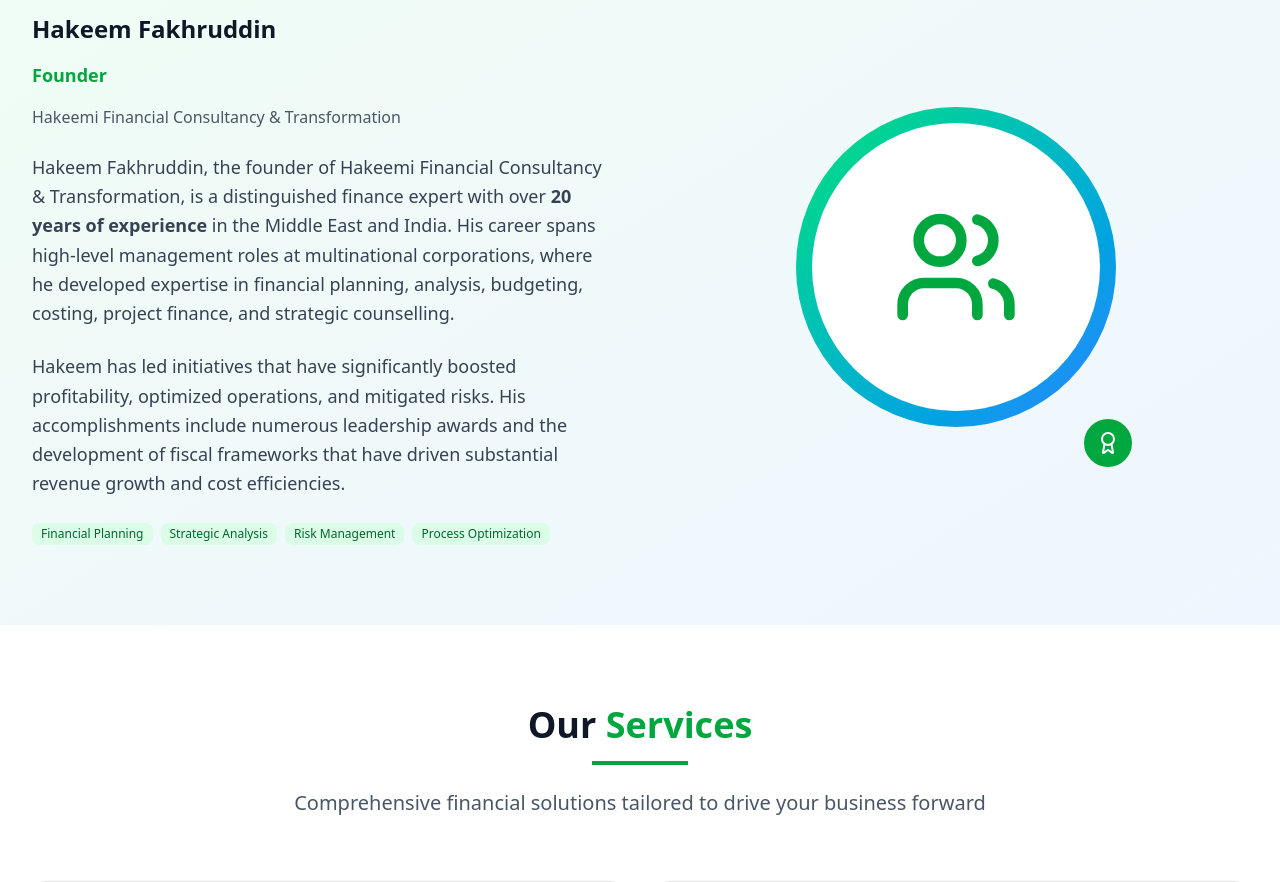
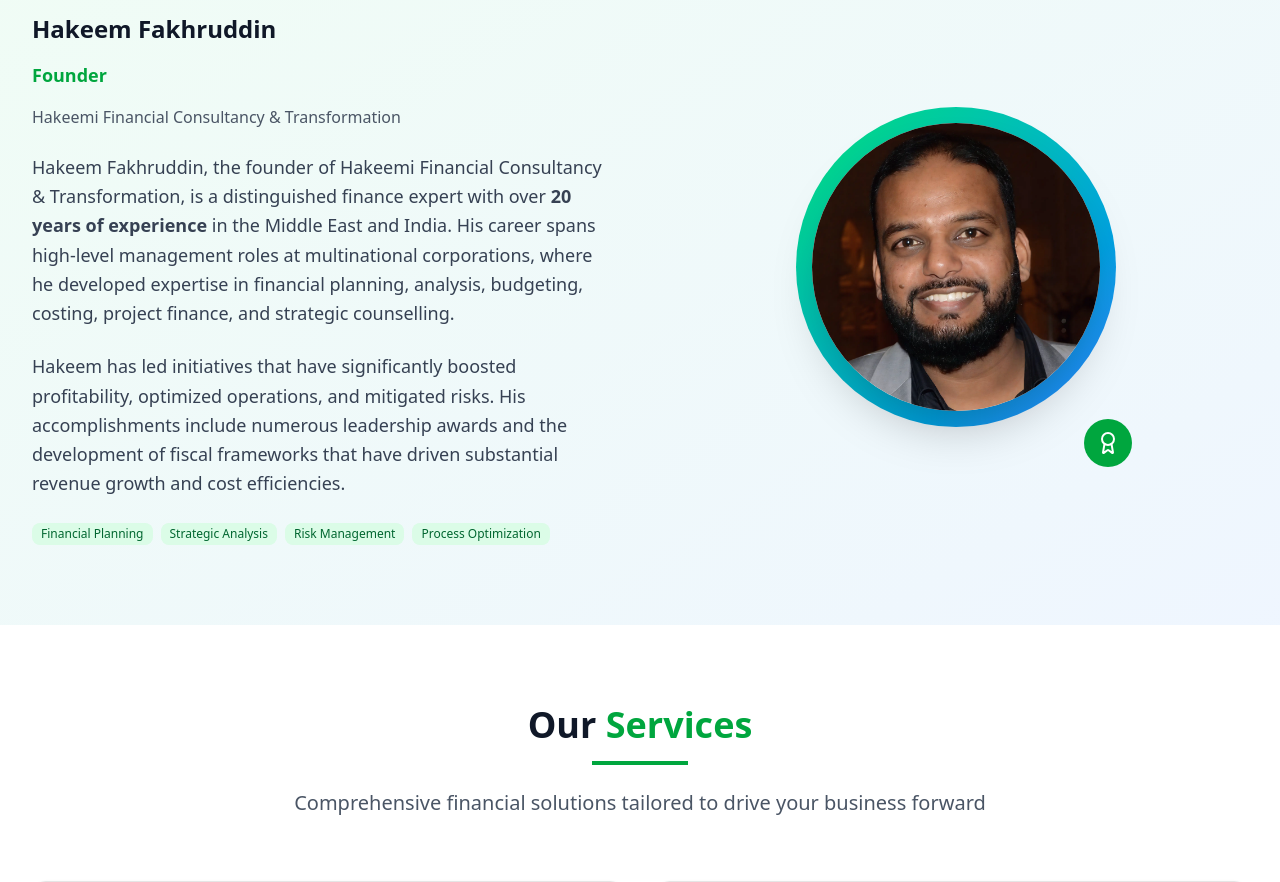
Before and after one commit to najmuddin01/hakeemi-financial-website, a React (Vite) app: page / in a window 1280 px wide. Shown: the part 1860-2742 px from the top of the page. Built offline with nearby package versions, Linux system fonts and the light colour scheme.

Commit message:
Add professional founder image to replace generic user icon

```diff
--- a/src/App.jsx
+++ b/src/App.jsx
@@ -20,6 +20,7 @@
 } from 'lucide-react'
 import './App.css'
 import logo from './assets/logo-transparent-new.png'
+import founderImage from './assets/founder-image.jpg'
 
 function App() {
   const [isMenuOpen, setIsMenuOpen] = useState(false)
@@ -330,9 +331,13 @@
             <div className="text-center">
               <div className="relative inline-block">
                 <div className="w-80 h-80 bg-gradient-to-br from-green-400 to-blue-500 rounded-full mx-auto mb-6 flex items-center justify-center">
-                  <div className="w-72 h-72 bg-white rounded-full flex items-center justify-center">
-                    <Users className="h-32 w-32 text-green-600" />
-                  </div>
+              <div className="w-72 h-72 bg-white rounded-full flex items-center justify-center overflow-hidden shadow-2xl">
+                <img
+                  src={founderImage}
+                  alt="Hakeem Fakhruddin - Founder"
+                  className="w-full h-full object-cover"
+                />
+              </div>
                 </div>
                 <div className="absolute -bottom-4 -right-4 bg-green-600 text-white p-3 rounded-full">
                   <Award className="h-6 w-6" />
```
Also changed, not shown: src/assets/founder-image.jpg (added).
